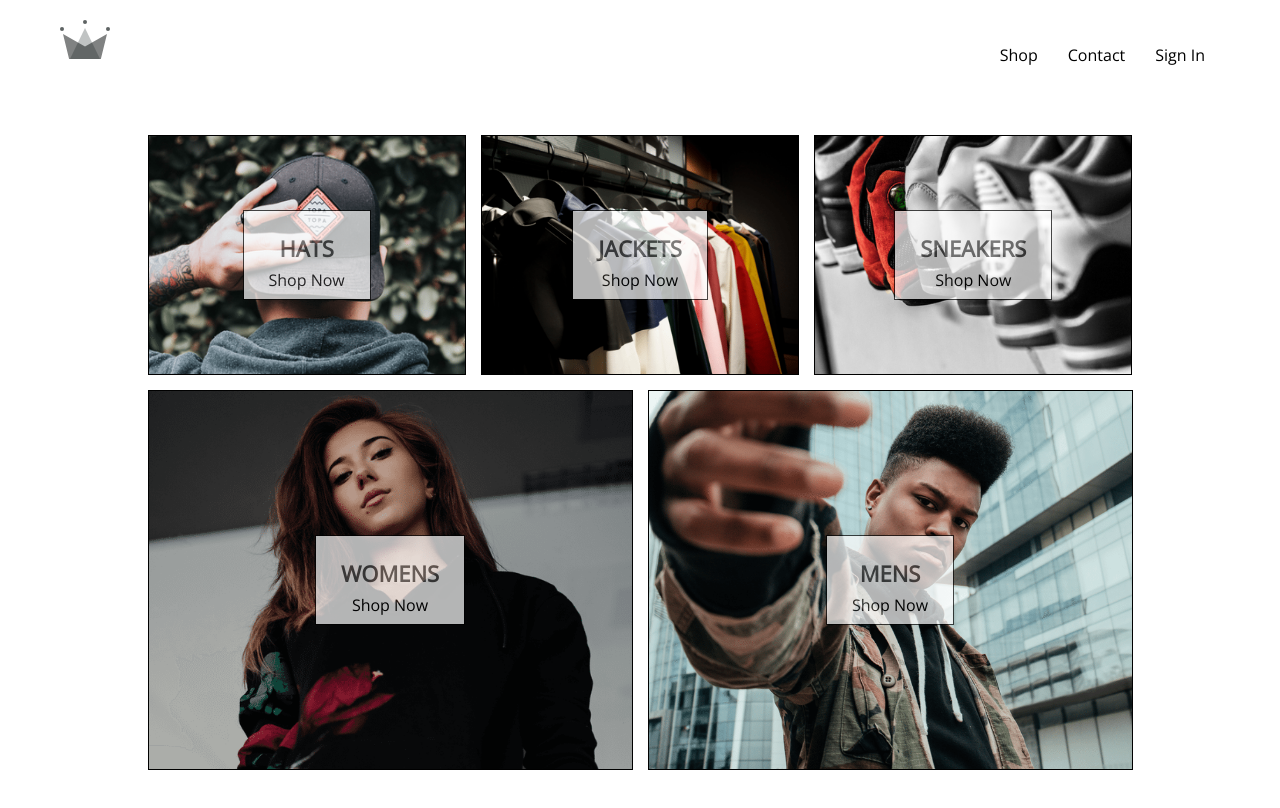
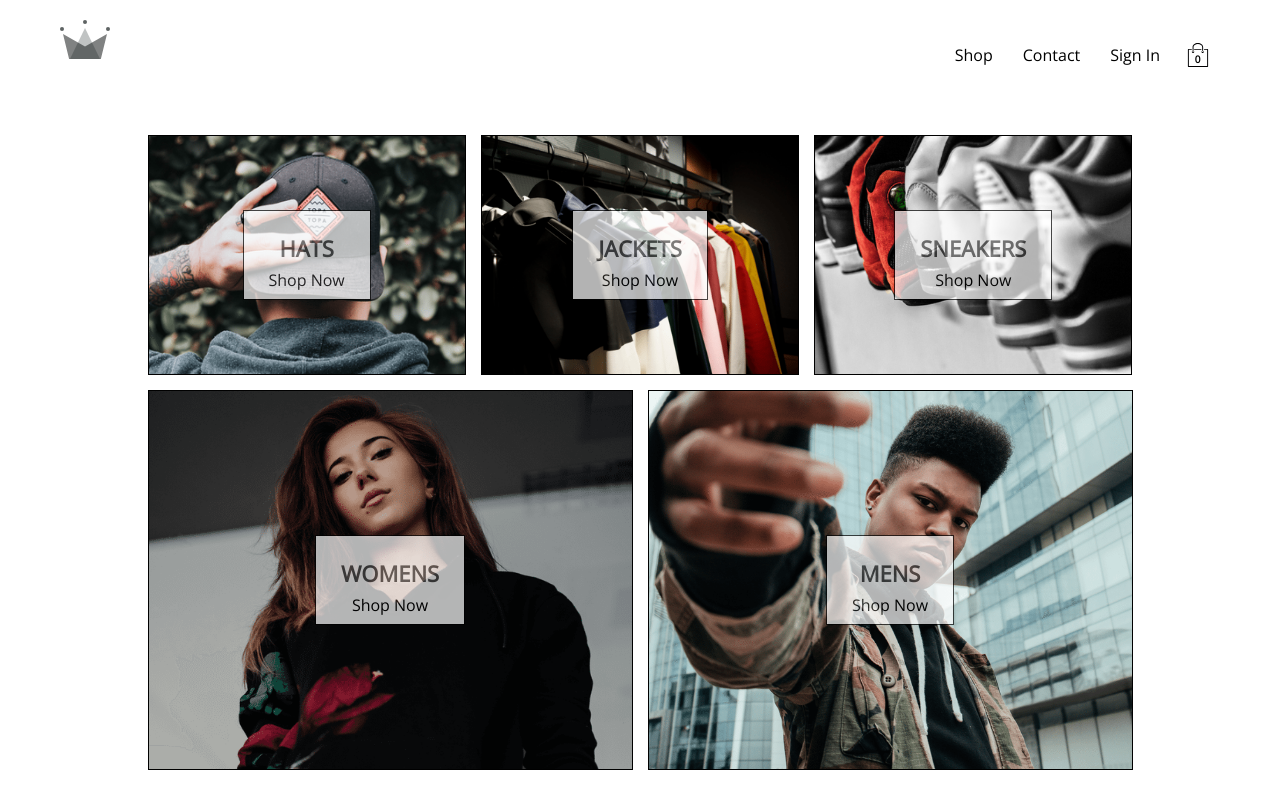
Before and after one commit to pranav7020/clothing-ecommerce, a React (Create React App) app: page / in a window 1280 px wide. Shown: the top 808 px of the page. Built offline with nearby package versions, Linux system fonts and the light colour scheme; no server answers.

Commit message:
added carticon and cartDropdown component and implemented cart reducer

```diff
--- /dev/null
+++ b/src/components/cart-dropdown/cart-dropdown.component.jsx
@@ -0,0 +1,14 @@
+import React from 'react';
+
+import CustomButton from '../custom-button/custom-button.component';
+
+import './cart-dropdown.styles.scss';
+
+const CartDropdown = () => (
+    <div className="cart-dropdown">
+        <div className="cart-items"></div>
+        <CustomButton>Go To Checkout</CustomButton>
+    </div>
+);
+
+export default CartDropdown;
--- /dev/null
+++ b/src/components/cart-dropdown/cart-dropdown.styles.scss
@@ -0,0 +1,24 @@
+.cart-dropdown {
+  position: absolute;
+  width: 240px;
+  height: 340px;
+  display: flex;
+  flex-direction: column;
+  padding: 20px;
+  border: 1px solid black;
+  background-color: white;
+  top: 90px;
+  right: 40px;
+  z-index: 5;
+
+  .cart-items {
+    height: 240px;
+    display: flex;
+    flex-direction: column;
+    overflow: scroll;
+  }
+
+  button {
+    margin-top: auto;
+  }
+}
--- /dev/null
+++ b/src/components/cart-icon/cart-icon.component.jsx
@@ -0,0 +1,21 @@
+import React from 'react';
+import { connect } from 'react-redux';
+
+import { toggleCartHidden } from '../../redux/cart/cart.actions';
+
+import './cart-icon.styles.scss';
+
+import { ReactComponent as ShoppingIcon } from '../../assets/shopping-bag.svg';;
+
+const CartIcon = ({ toggleCartHidden }) => (
+    <div className="cart-icon" onClick={toggleCartHidden}>
+        <ShoppingIcon className="shopping-icon" />
+        <span className="item-count">0</span>
+    </div>
+);
+
+const mapDispatchToProps = dispatch => ({
+    toggleCartHidden: () => dispatch(toggleCartHidden())
+})
+
+export default connect(null, mapDispatchToProps)(CartIcon);
--- /dev/null
+++ b/src/components/cart-icon/cart-icon.styles.scss
@@ -0,0 +1,21 @@
+.cart-icon {
+  width: 45px;
+  height: 45px;
+  position: relative;
+  display: flex;
+  align-items: center;
+  justify-content: center;
+  cursor: pointer;
+
+  .shopping-icon {
+    width: 24px;
+    height: 24px;
+  }
+
+  .item-count {
+    position: absolute;
+    font-size: 10px;
+    font-weight: bold;
+    bottom: 12px;
+  }
+}
--- a/src/components/header/header.component.jsx
+++ b/src/components/header/header.component.jsx
@@ -3,12 +3,14 @@
 import { connect } from 'react-redux';
 
 import { auth } from '../../firebase/firebase.utils';
+import CartIcon from '../cart-icon/cart-icon.component';
+import CartDropdown from '../cart-dropdown/cart-dropdown.component';
 
 import { ReactComponent as Logo } from '../../assets/crown.svg';
 
 import './header.styles.scss';
 
-const Header = ({ currentUser }) => (
+const Header = ({ currentUser, hidden }) => (
     <div className="header">
         <Link to='/' >
             <Logo className='logo' />
@@ -22,12 +24,17 @@
                     :
                     <Link className="option" to='/signin'>Sign In</Link>
             }
+            <CartIcon />
         </div>
+        {
+            hidden ? null : <CartDropdown />
+        }
     </div>
 )
 
-const mapStateToProps = state => ({
-    currentUser: state.user.currentUser
+const mapStateToProps = ({ user: { currentUser }, cart: { hidden } }) => ({
+    currentUser,
+    hidden
 })
 
 export default connect(mapStateToProps)(Header);
--- /dev/null
+++ b/src/redux/cart/cart.actions.js
@@ -0,0 +1,5 @@
+import { CartActionTypes } from './cart.types';
+
+export const toggleCartHidden = () => ({
+    type: CartActionTypes.TOGGLE_CART_HIDDEN
+})
--- /dev/null
+++ b/src/redux/cart/cart.reducer.js
@@ -0,0 +1,19 @@
+import { CartActionTypes } from './cart.types';
+
+const INITIAL_STATE = {
+    hidden: true
+};
+
+const cartReducer = (state = INITIAL_STATE, action) => {
+    switch (action.type) {
+        case CartActionTypes.TOGGLE_CART_HIDDEN:
+            return {
+                ...state,
+                hidden: !state.hidden
+            }
+        default:
+            return state;
+    }
+}
+
+export default cartReducer;
--- /dev/null
+++ b/src/redux/cart/cart.types.js
@@ -0,0 +1,3 @@
+export const CartActionTypes = {
+    TOGGLE_CART_HIDDEN: 'TOGGLE_CART_HIDDEN'
+}
--- a/src/redux/root-reducer.js
+++ b/src/redux/root-reducer.js
@@ -1,7 +1,9 @@
 import { combineReducers } from 'redux';
 
 import userReducer from './user/user.reducer';
+import cartReducer from './cart/cart.reducer';
 
 export default combineReducers({
-    user: userReducer
+    user: userReducer,
+    cart: cartReducer
 });
```
Also changed, not shown: src/assets/shopping-bag.svg (added).
